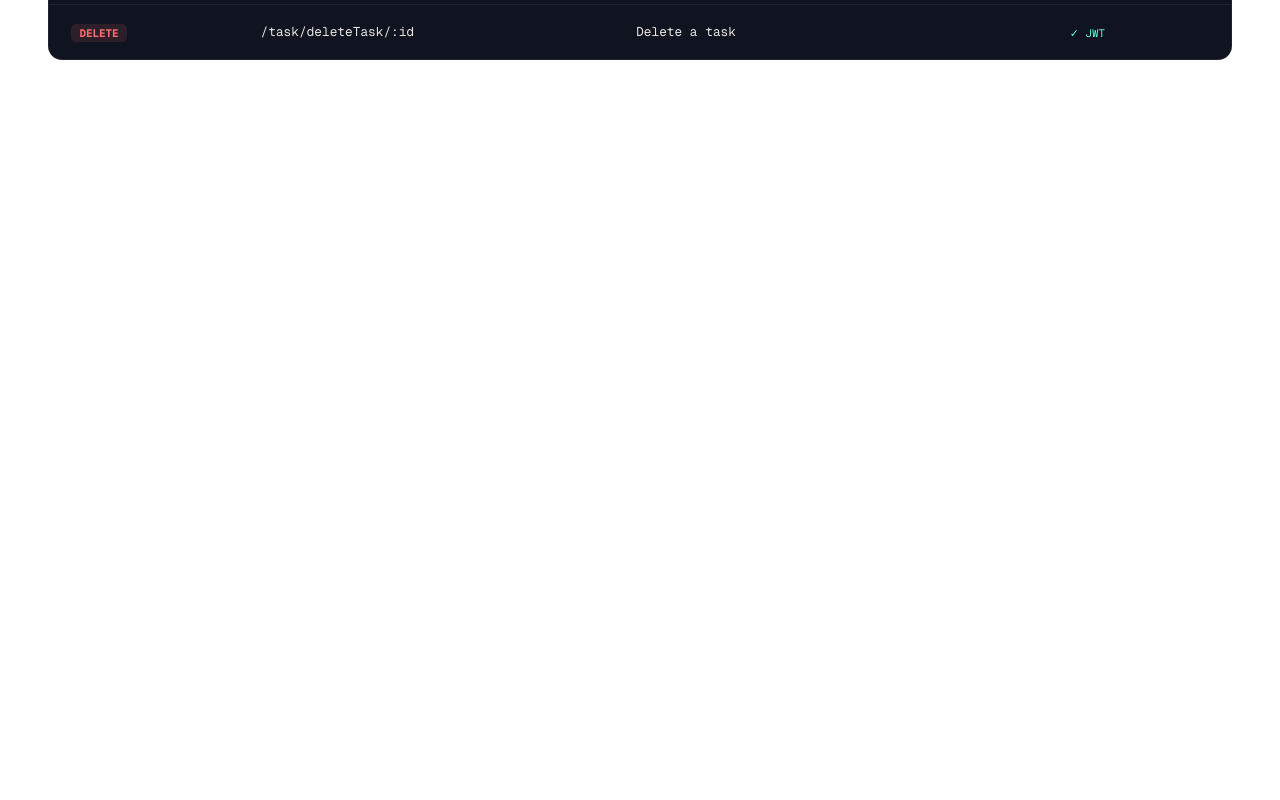
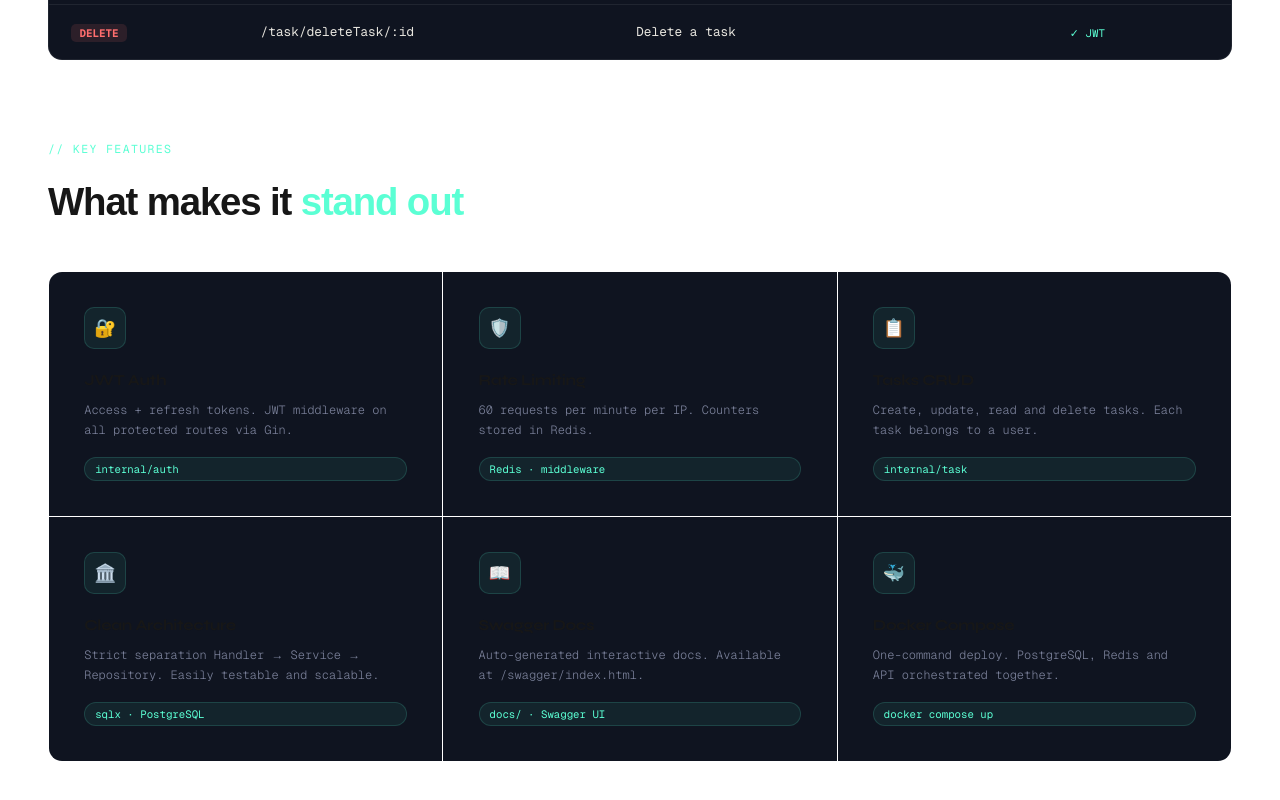
Before and after one commit to tosi4ka/task-manager, a Next.js app in the folder frontend/: page /en in a window 1280 px wide. Shown: the part 1710-2510 px from the top of the page. Before the commit the page ends 1850 px from the top, so only its background shows below. Built offline with nearby package versions, Linux system fonts and the light colour scheme; no server answers.

Commit message:
feat(frontend): add Features section with cards grid

```diff
--- a/frontend/app/[locale]/page.tsx
+++ b/frontend/app/[locale]/page.tsx
@@ -1,4 +1,5 @@
 import Endpoints from '@/components/landing/Endpoints'
+import Features from '@/components/landing/Features'
 import Hero from '@/components/landing/Hero'
 import Navbar from '@/components/landing/Navbar'
 import Stats from '@/components/landing/Stats'
@@ -10,6 +11,7 @@ export default function Home() {
 			<Hero />
 			<Stats />
 			<Endpoints />
+			<Features />
 		</>
 	)
 }
--- a/frontend/components/landing/Endpoints.tsx
+++ b/frontend/components/landing/Endpoints.tsx
@@ -1,50 +1,6 @@
+import { endpoints } from '@/lib/data/endpoints'
+
 export default function Endpoints() {
-	const endpoints = [
-		{ method: 'GET', path: '/health', desc: 'Health check', auth: false },
-		{
-			method: 'POST',
-			path: '/auth/register',
-			desc: 'Register new user',
-			auth: false,
-		},
-		{
-			method: 'POST',
-			path: '/auth/login',
-			desc: 'Login · returns JWT + RT',
-			auth: false,
-		},
-		{
-			method: 'POST',
-			path: '/task/createTask',
-			desc: 'Create a new task',
-			auth: true,
-		},
-		{
-			method: 'PATCH',
-			path: '/task/updateTask/:id',
-			desc: 'Update existing task',
-			auth: true,
-		},
-		{
-			method: 'GET',
-			path: '/task/tasksList/:id',
-			desc: 'List tasks by user',
-			auth: true,
-		},
-		{
-			method: 'GET',
-			path: '/task/getById/:id',
-			desc: 'Get task by ID',
-			auth: true,
-		},
-		{
-			method: 'DELETE',
-			path: '/task/deleteTask/:id',
-			desc: 'Delete a task',
-			auth: true,
-		},
-	]
-
 	const methodClass: Record<string, string> = {
 		GET: 'bg-accent/12 text-accent',
 		POST: 'bg-[#60A5FA]/12 text-[#60A5FA]',
--- /dev/null
+++ b/frontend/components/landing/Features.tsx
@@ -0,0 +1,38 @@
+import { features } from '@/lib/data/features'
+
+export default function Features() {
+	return (
+		<section className='px-12 pb-20'>
+			<p className='font-mono text-[0.72rem] text-accent uppercase tracking-[0.12em] mb-4'>
+				// Key features
+			</p>
+			<h2 className='text-[clamp(1.8rem,3vw,2.6rem)] font-extrabold tracking-[-0.03em] mb-10'>
+				What makes it <em className='text-accent not-italic'>stand out</em>
+			</h2>
+
+			<div className='grid grid-cols-3 gap-px bg-border_b border border-border_b rounded-[14px] overflow-hidden'>
+				{features.map((f, i) => (
+					<div
+						key={i}
+						className='group bg-bg2 p-[2.2rem] relative overflow-hidden transition-colors hover:bg-bg3 flex flex-col'
+					>
+						<div className='absolute top-0 left-0 right-0 h-px bg-gradient-to-r from-transparent via-accent to-transparent opacity-0 group-hover:opacity-100 transition-opacity' />
+
+						<div className='w-[42px] h-[42px] rounded-[10px] bg-accent/7 border border-accent/15 grid place-items-center mb-5 text-[1.1rem]'>
+							{f.icon}
+						</div>
+						<div className='font-syne font-bold text-[0.95rem] mb-2 tracking-[-0.02em]'>
+							{f.name}
+						</div>
+						<div className='font-mono text-[0.75rem] text-muted leading-[1.7] font-light flex-1'>
+							{f.desc}
+						</div>
+						<div className='inline-block mt-4 font-mono text-[0.67rem] text-accent bg-accent/7 border border-accent/15 px-[10px] py-[3px] rounded-full'>
+							{f.tag}
+						</div>
+					</div>
+				))}
+			</div>
+		</section>
+	)
+}
--- /dev/null
+++ b/frontend/lib/data/endpoints.ts
@@ -0,0 +1,45 @@
+export const endpoints = [
+	{ method: 'GET', path: '/health', desc: 'Health check', auth: false },
+	{
+		method: 'POST',
+		path: '/auth/register',
+		desc: 'Register new user',
+		auth: false,
+	},
+	{
+		method: 'POST',
+		path: '/auth/login',
+		desc: 'Login · returns JWT + RT',
+		auth: false,
+	},
+	{
+		method: 'POST',
+		path: '/task/createTask',
+		desc: 'Create a new task',
+		auth: true,
+	},
+	{
+		method: 'PATCH',
+		path: '/task/updateTask/:id',
+		desc: 'Update existing task',
+		auth: true,
+	},
+	{
+		method: 'GET',
+		path: '/task/tasksList/:id',
+		desc: 'List tasks by user',
+		auth: true,
+	},
+	{
+		method: 'GET',
+		path: '/task/getById/:id',
+		desc: 'Get task by ID',
+		auth: true,
+	},
+	{
+		method: 'DELETE',
+		path: '/task/deleteTask/:id',
+		desc: 'Delete a task',
+		auth: true,
+	},
+]
--- /dev/null
+++ b/frontend/lib/data/features.ts
@@ -0,0 +1,38 @@
+export const features = [
+	{
+		icon: '🔐',
+		name: 'JWT Auth',
+		desc: 'Access + refresh tokens. JWT middleware on all protected routes via Gin.',
+		tag: 'internal/auth',
+	},
+	{
+		icon: '🛡️',
+		name: 'Rate Limiting',
+		desc: '60 requests per minute per IP. Counters stored in Redis.',
+		tag: 'Redis · middleware',
+	},
+	{
+		icon: '📋',
+		name: 'Tasks CRUD',
+		desc: 'Create, update, read and delete tasks. Each task belongs to a user.',
+		tag: 'internal/task',
+	},
+	{
+		icon: '🏛️',
+		name: 'Clean Architecture',
+		desc: 'Strict separation Handler → Service → Repository. Easily testable and scalable.',
+		tag: 'sqlx · PostgreSQL',
+	},
+	{
+		icon: '📖',
+		name: 'Swagger Docs',
+		desc: 'Auto-generated interactive docs. Available at /swagger/index.html.',
+		tag: 'docs/ · Swagger UI',
+	},
+	{
+		icon: '🐳',
+		name: 'Docker Compose',
+		desc: 'One-command deploy. PostgreSQL, Redis and API orchestrated together.',
+		tag: 'docker compose up',
+	},
+]
```
